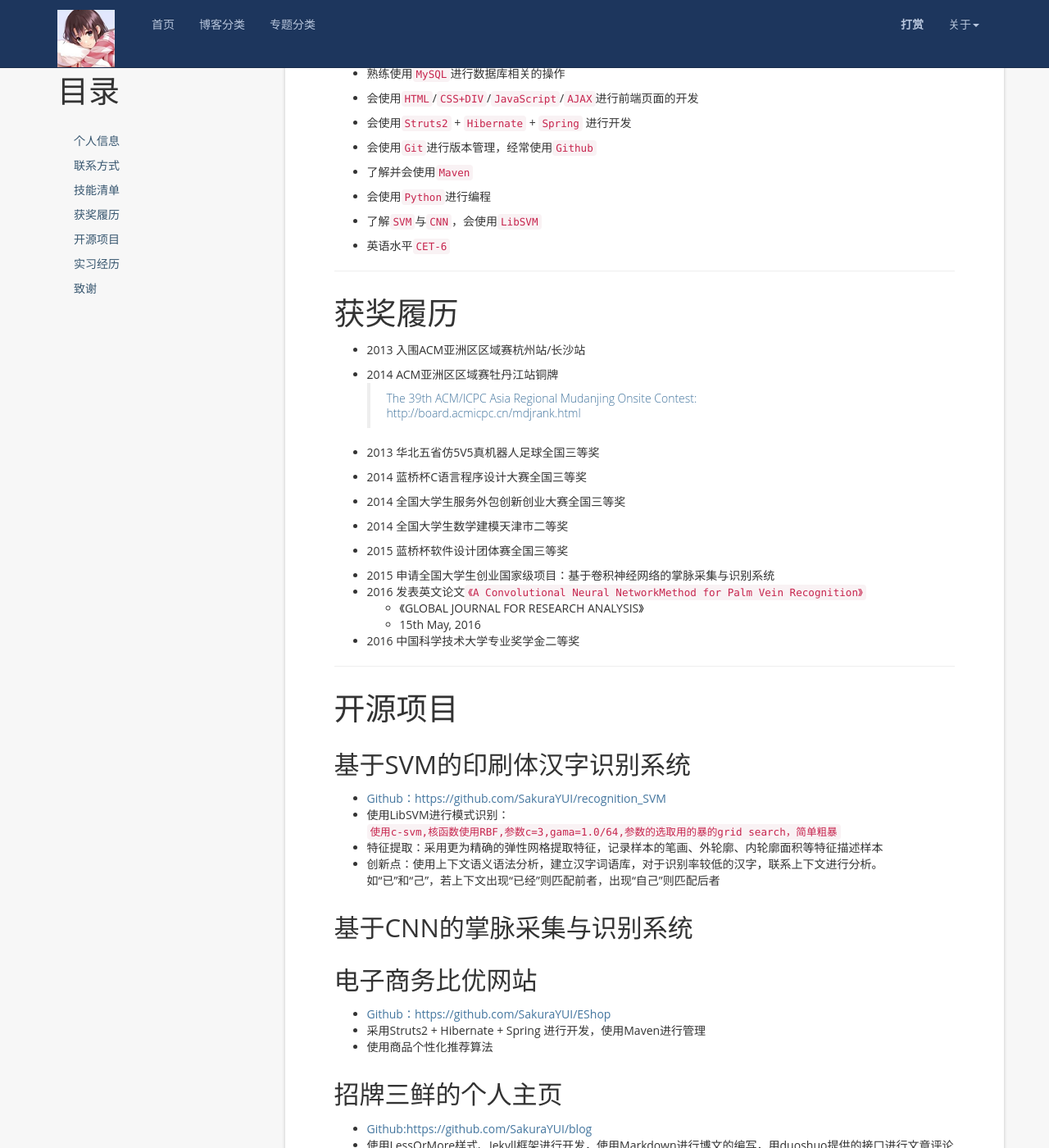
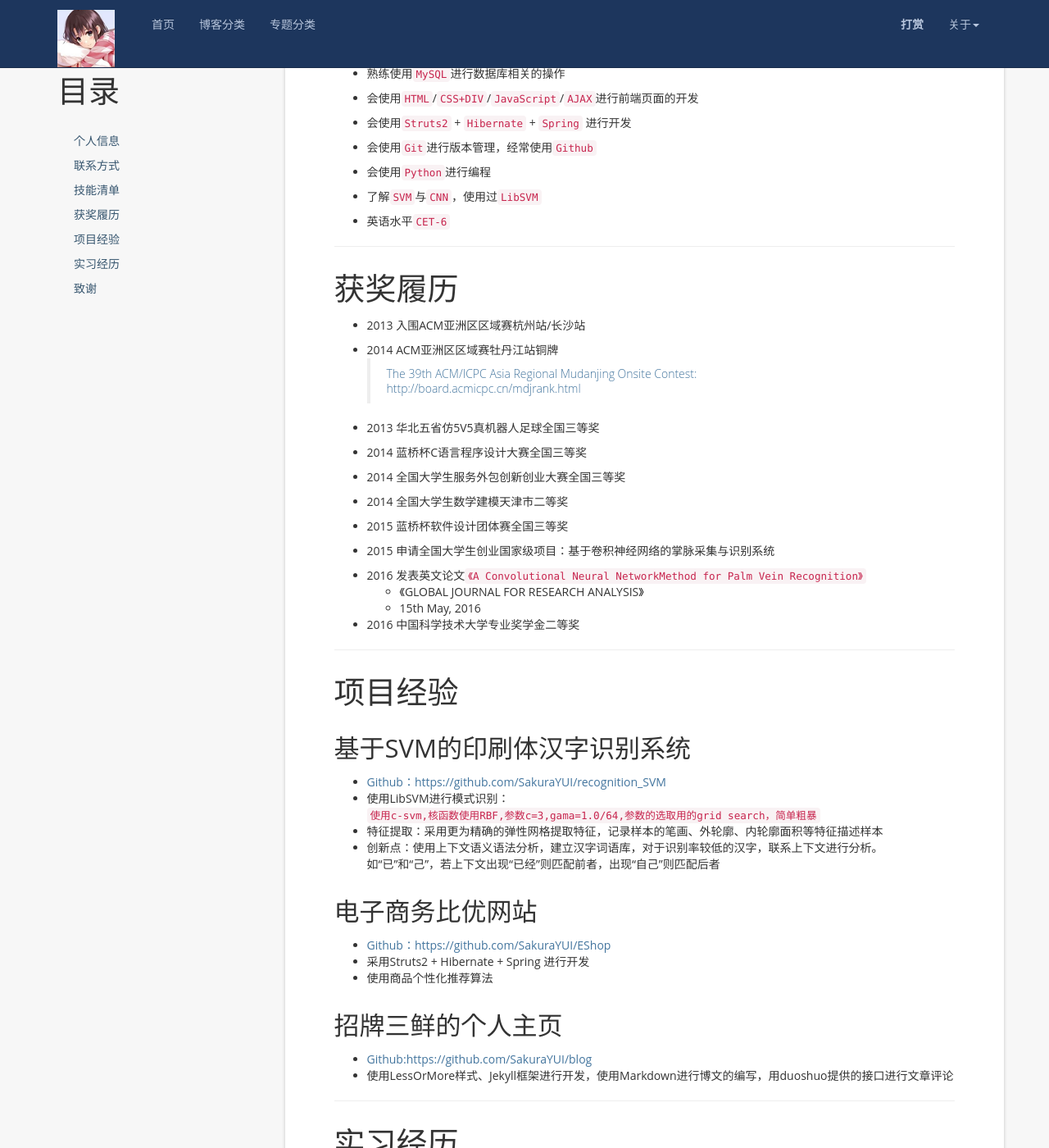
Before and after one commit to SakuraYUI/blog, a Jekyll site: the page built from _posts/2017-2-26-myResume.md, in a window 1280 px wide and 1400 px high, scrolled down 1403 px. Shown: the whole window at 82% size. Built offline with Jekyll 4.4.1, drawn with Linux system fonts in a browser that asks for light colours; nearby versions of some CDN libraries; comment, search, counter and statistics services are not loaded; some of the changed text lies outside the part shown.

Commit message:
blog 1.07

````diff
--- a/_posts/2017-2-26-myResume.md
+++ b/_posts/2017-2-26-myResume.md
@@ -21,7 +21,7 @@
 	- 本科/2012-2016/天津工业大学软件工程
 	- 硕士/2016-2018/中国科学技术大学软件工程
 
-- 期望职位：JavaWeb后台开发实习生
+- 期望职位：JavaWeb相关实习生/算法相关实习生
 
 - 期望城市：上海/北京/杭州
 
@@ -59,11 +59,9 @@
 
 - 会使用`Git`进行版本管理，经常使用`Github`
 
-- 了解并会使用`Maven`
-
 - 会使用`Python`进行编程
 
-- 了解`SVM`与`CNN`，会使用`LibSVM`
+- 了解`SVM`与`CNN`，使用过`LibSVM`
 
 - 英语水平`CET-6`
 
@@ -86,6 +84,7 @@
 - 2015 蓝桥杯软件设计团体赛全国三等奖
 
 - 2015 申请全国大学生创业国家级项目：基于卷积神经网络的掌脉采集与识别系统
+
 - 2016 发表英文论文`《A Convolutional Neural NetworkMethod for Palm Vein Recognition》`
 	- 《GLOBAL JOURNAL FOR RESEARCH ANALYSIS》
 	- 15th May, 2016
@@ -93,18 +92,16 @@
 - 2016 中国科学技术大学专业奖学金二等奖
 
 ---
-# 开源项目
+# 项目经验
 ## 基于SVM的印刷体汉字识别系统
 - [Github：https://github.com/SakuraYUI/recognition_SVM](https://github.com/SakuraYUI/recognition_SVM)
-- 使用LibSVM进行模式识别：```使用c-svm,核函数使用RBF,参数c=3,gama=1.0/64,参数的选取用的暴的grid search，简单粗暴```
+- 使用LibSVM进行模式识别：```使用c-svm,核函数使用RBF,参数c=3,gama=1.0/64,参数的选取用的grid search，简单粗暴```
 - 特征提取：采用更为精确的弹性网格提取特征，记录样本的笔画、外轮廓、内轮廓面积等特征描述样本
 - 创新点：使用上下文语义语法分析，建立汉字词语库，对于识别率较低的汉字，联系上下文进行分析。如“已”和“己”，若上下文出现“已经”则匹配前者，出现“自己”则匹配后者
 
-## 基于CNN的掌脉采集与识别系统
-
 ## 电子商务比优网站
 - [Github：https://github.com/SakuraYUI/EShop](https://github.com/SakuraYUI/EShop)
-- 采用Struts2 + Hibernate + Spring 进行开发，使用Maven进行管理
+- 采用Struts2 + Hibernate + Spring 进行开发
 - 使用商品个性化推荐算法
 
 ## 招牌三鲜的个人主页
````
Also changed, not shown: _posts/2016-1-1-how-to-use-this-jekyll-theme.md (renamed from _posts/2016-01-01-how-to-use-this-jekyll-theme.md), _posts/2016-2-18-RBT.md (renamed from _posts/2016-02-18-RBT.md), _posts/2017-3-1-thinking-in-java-note.md (added).
